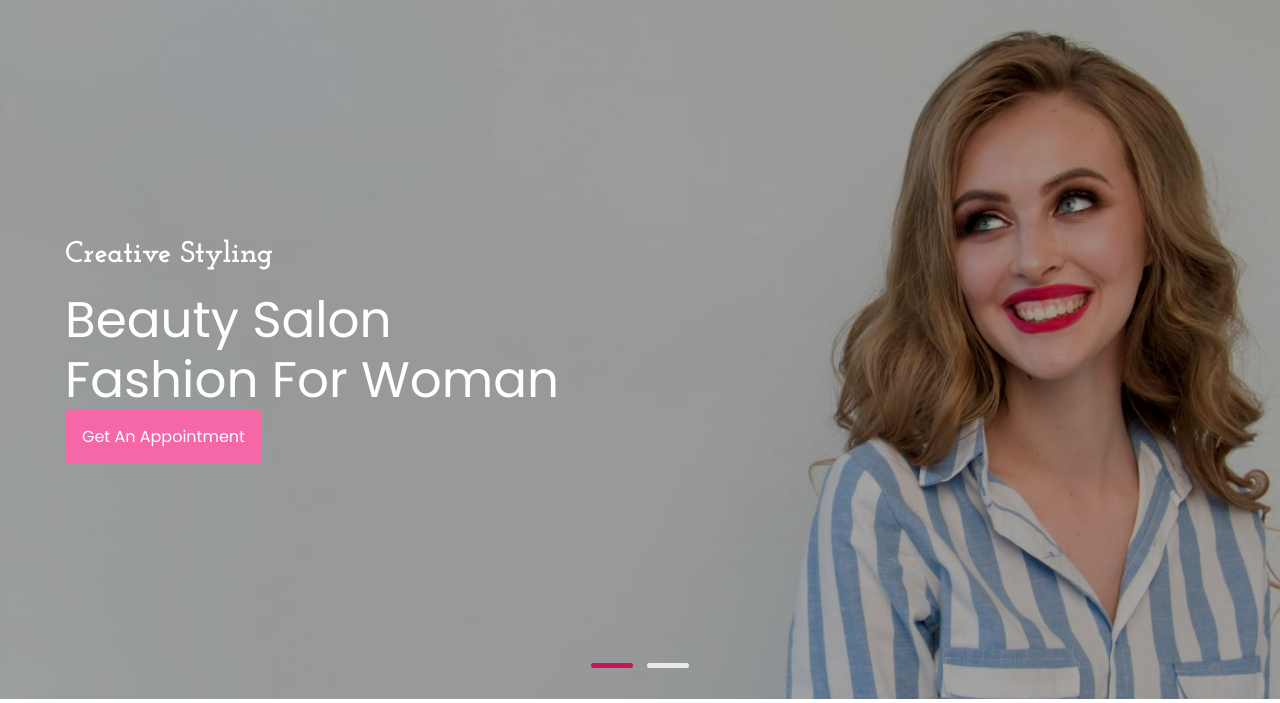
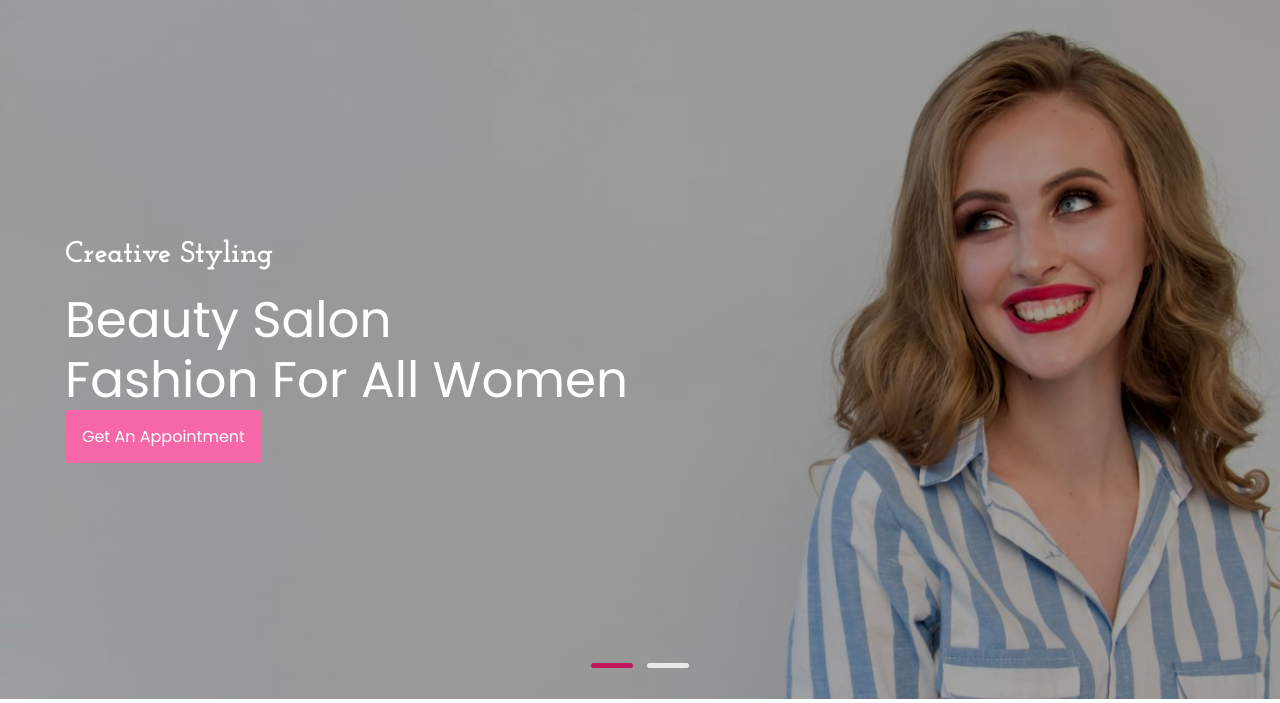
Before and after one commit to rijalaradhana/Beatuty-Parlour-Management-System-PHP, a PHP site: page / in a window 1280 px wide. Shown: the part 91-794 px from the top of the page. Run offline with PHP 8.4, Linux system fonts and the light colour scheme; a user stored in the database is signed in; data comes from the database, SQL or seed files in the repository.

Commit message:
Update index.php

```diff
--- a/bpms/index.php
+++ b/bpms/index.php
@@ -42,7 +42,7 @@ $(function () {
         <div class="banner-text">
           <h4>Creative Styling</h4>
           <h3>beauty salon<br>
-            fashion for woman</h3>
+            fashion for all women</h3>
 
             <a href="book-appointment.php" class="btn logo-button top-margin">Get An Appointment</a>
         </div>
```
